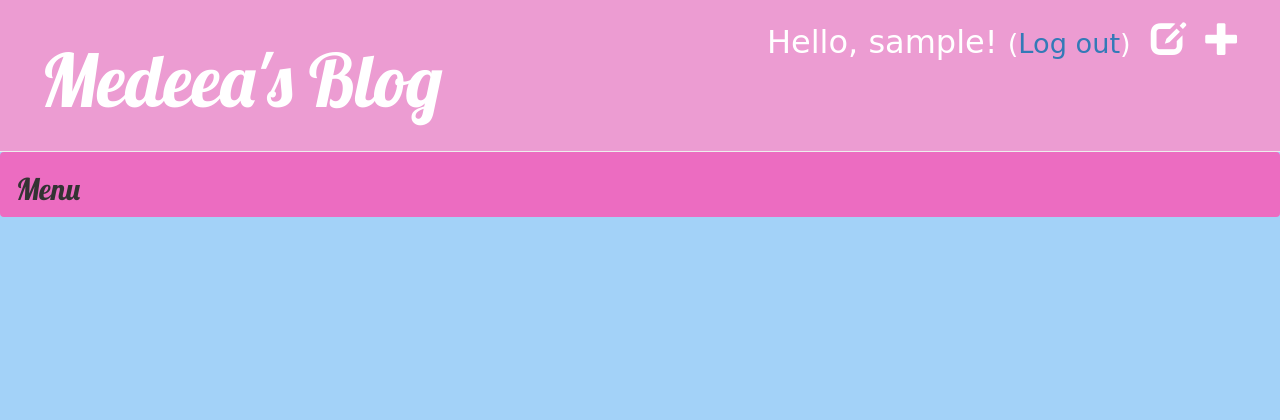
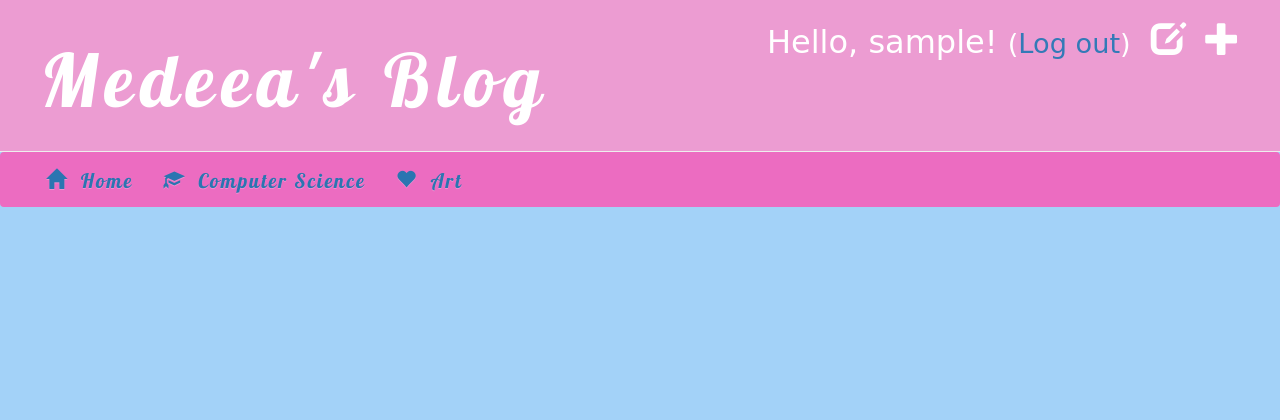
Before and after one commit to MedeeaZ/my-first-blog, a Django app: page /drafts/ in a window 1280 px wide. Shown: the top 420 px of the page. Run offline with Django 3.2, Linux system fonts and the light colour scheme; the visitor is signed in with stand-in values (Sample User, id 1); data that the repository does not hold is empty; some libraries are stand-ins or nearby versions; some web fonts are replaced.

Commit message:
I added a menu

```diff
--- a/mysite/blog/static/css/blog.css
+++ b/mysite/blog/static/css/blog.css
@@ -8,6 +8,7 @@
 .page-header h1, .page-header h1 a, .page-header h1 a:visited, .page-header h1 a:active {
     color: #ffffff;
     font-size: 55pt;
+    letter-spacing: .1em;
     text-decoration: none;
 }
 
@@ -15,6 +16,16 @@
     background-color: #ec6cc1;
 }
 
+.navbar-toggle .icon-bar {
+    background-color: #ffffff;
+}
+
+.navbar-nav li a {
+    font-family: 'Lobster', cursive;
+    font-size: 20px;
+    letter-spacing: .1em;
+    color: #2b75b1;
+}
 .content {
     background-color: #a3d2f8;
     margin-left: 40px;
--- a/mysite/blog/templates/blog/base.html
+++ b/mysite/blog/templates/blog/base.html
@@ -2,16 +2,25 @@
 <html>
     <head>
         <title>Medeea's blog</title>
+        <!--
         <link rel="stylesheet" href="//maxcdn.bootstrapcdn.com/bootstrap/3.2.0/css/bootstrap.min.css">
+        -->
+        <link rel="stylesheet" href="https://maxcdn.bootstrapcdn.com/bootstrap/3.3.6/css/bootstrap.min.css">
         <link rel="stylesheet" href="//maxcdn.bootstrapcdn.com/bootstrap/3.2.0/css/bootstrap-theme.min.css">
         <link href="//fonts.googleapis.com/css?family=Lobster&subset=latin,latin-ext" rel="stylesheet" type="text/css">
         <link href='https://fonts.googleapis.com/css?family=Amethysta' rel='stylesheet'>
+
         <link rel="stylesheet" href="{% static '/css/blog.css' %}">
+        <script src="https://ajax.googleapis.com/ajax/libs/jquery/1.12.0/jquery.min.js"></script>
+        <script src="http://maxcdn.bootstrapcdn.com/bootstrap/3.3.6/js/bootstrap.min.js"></script>
+
+
 
 
     </head>
     <body>
         <div id = "bdy" >
+
         <div class="page-header">
             {% if user.is_authenticated %}
                 <a href = "{% url 'post_new' %}" class = "top-menu"> <span class = "glyphicon glyphicon-plus"> </span></a>
@@ -22,11 +31,37 @@
             {% endif %}
             <h1><a href="/">Medeea's Blog</a></h1>
         </div>
+
+        <!-- Menu -->
         <nav class="navbar navbar-custom">
             <div class = "container-fluid">
-                <!-- Logo -->
                 <div class = "navbar-header">
-                    <h2>Menu</h2>
+                    <button type="button" class="navbar-toggle" data-toggle="collapse" data-target="#topNavBar">
+                        <span class="icon-bar"></span>
+                        <span class="icon-bar"></span>
+                        <span class="icon-bar"></span>
+                    </button>
+                </div>
+
+                <!-- Items -->
+                <div class="collapse navbar-collapse" id="topNavBar">
+                    <ul class="nav navbar-nav">
+                        <li class = "">
+                            <a href="/">
+                                <span class="glyphicon glyphicon-home" aria-hidden="true"></span>&nbsp; Home
+                            </a>
+                        </li>
+                        <li class="">
+                            <a href="#" >
+                                  <span class="glyphicon glyphicon-education" aria-hidden="true"></span>&nbsp; Computer Science
+                              </a>
+                          </li>
+                          <li class="">
+                            <a href="#" >
+                                  <span class="glyphicon glyphicon-heart" aria-hidden="true"></span>&nbsp; Art
+                              </a>
+                          </li>
+                    </ul>
                 </div>
             </div>
         </nav>
```
